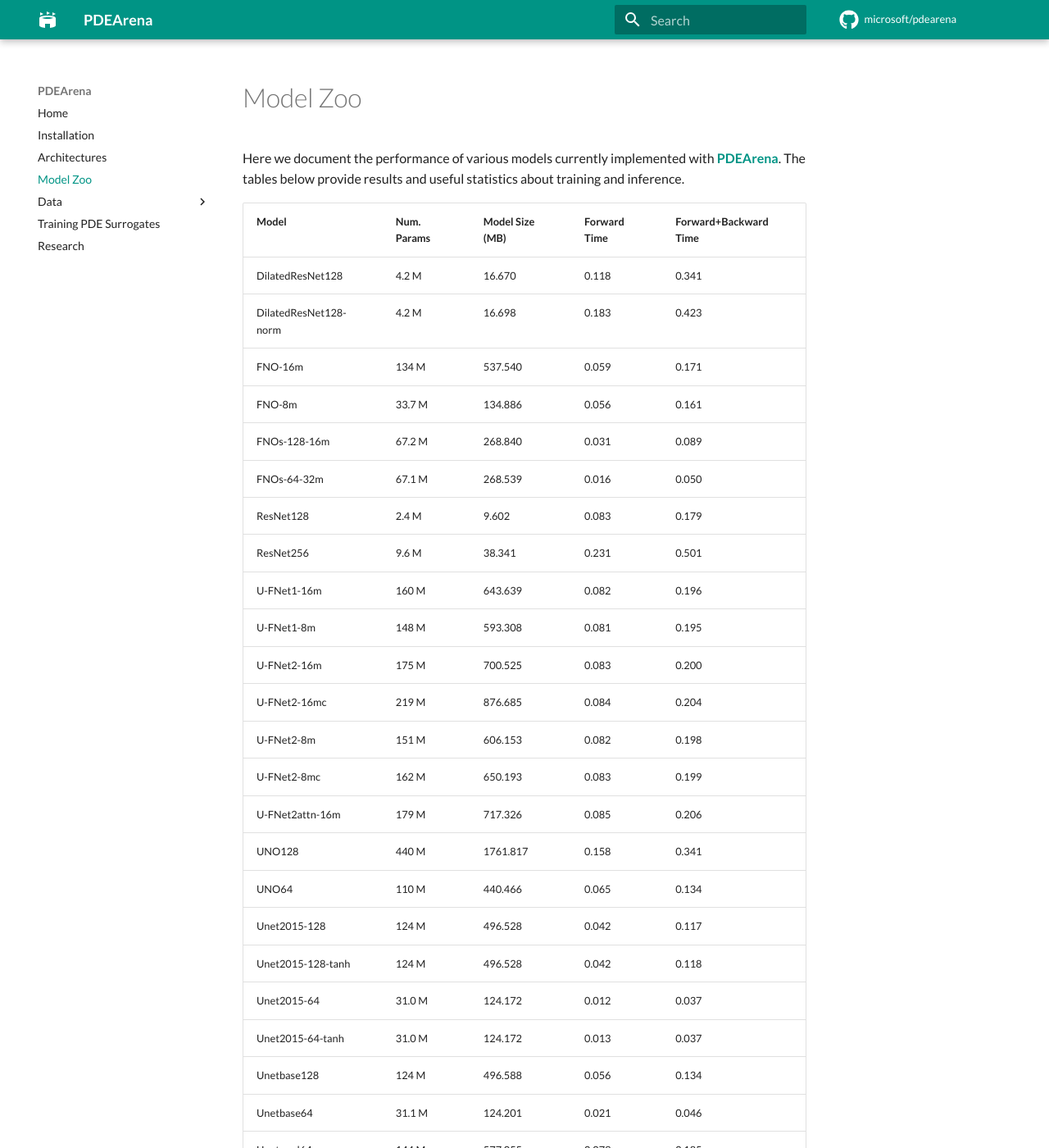
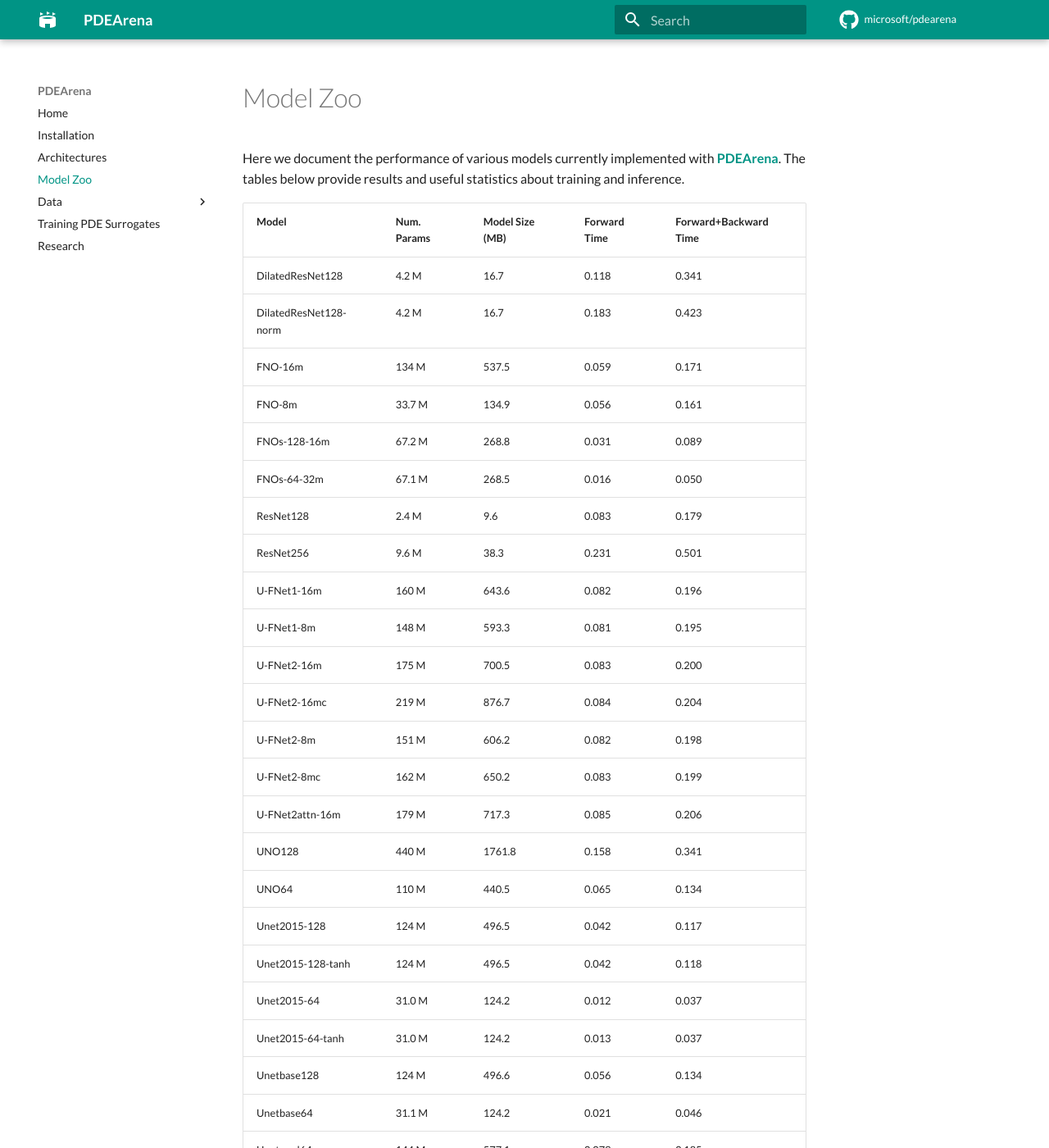
Before and after one commit to pdearena/pdearena, an MkDocs documentation site: the page built from docs/modelzoo.md, in a window 1280 px wide and 1400 px high. Shown: the whole window at 82% size. Built offline with MkDocs 1.6.1 and Material for MkDocs 9.7.7, drawn with Linux system fonts in a browser that asks for light colours; comment, search, counter and statistics services are not loaded; some of the changed text lies outside the part shown.

Commit message:
less precision

```diff
--- a/docs/generate_modelzoo.py
+++ b/docs/generate_modelzoo.py
@@ -23,7 +23,7 @@ def get_data_from_json(file):
 
 def get_model_zoo_table_row(name, num_params, model_size, fwd_time, fwd_bwd_time):
     """make modelzoo.md table row"""
-    return f"| {name} | {get_human_readable_count(num_params)} | {model_size:.3f} | {fwd_time:.3f} | {fwd_bwd_time:.3f} |"
+    return f"| {name} | {get_human_readable_count(num_params)} | {model_size:.1f} | {fwd_time:.3f} | {fwd_bwd_time:.3f} |"
 
 def main(outfile):
     """make modelzoo.md table"""
--- a/docs/modelzoo.md
+++ b/docs/modelzoo.md
@@ -8,31 +8,31 @@ The tables below provide results and useful statistics about training and infere
 
 | Model | Num. Params | Model Size (MB) | Forward Time | Forward+Backward Time |
 | --- | --- | --- | --- | --- |
-| DilatedResNet128 | 4.2 M | 16.670 | 0.118 | 0.341 |
-| DilatedResNet128-norm | 4.2 M | 16.698 | 0.183 | 0.423 |
-| FNO-16m | 134 M | 537.540 | 0.059 | 0.171 |
-| FNO-8m | 33.7 M | 134.886 | 0.056 | 0.161 |
-| FNOs-128-16m | 67.2 M | 268.840 | 0.031 | 0.089 |
-| FNOs-64-32m | 67.1 M | 268.539 | 0.016 | 0.050 |
-| ResNet128 | 2.4 M | 9.602 | 0.083 | 0.179 |
-| ResNet256 | 9.6 M | 38.341 | 0.231 | 0.501 |
-| U-FNet1-16m | 160 M | 643.639 | 0.082 | 0.196 |
-| U-FNet1-8m | 148 M | 593.308 | 0.081 | 0.195 |
-| U-FNet2-16m | 175 M | 700.525 | 0.083 | 0.200 |
-| U-FNet2-16mc | 219 M | 876.685 | 0.084 | 0.204 |
-| U-FNet2-8m | 151 M | 606.153 | 0.082 | 0.198 |
-| U-FNet2-8mc | 162 M | 650.193 | 0.083 | 0.199 |
-| U-FNet2attn-16m | 179 M | 717.326 | 0.085 | 0.206 |
-| UNO128 | 440 M | 1761.817 | 0.158 | 0.341 |
-| UNO64 | 110 M | 440.466 | 0.065 | 0.134 |
-| Unet2015-128 | 124 M | 496.528 | 0.042 | 0.117 |
-| Unet2015-128-tanh | 124 M | 496.528 | 0.042 | 0.118 |
-| Unet2015-64 | 31.0 M | 124.172 | 0.012 | 0.037 |
-| Unet2015-64-tanh | 31.0 M | 124.172 | 0.013 | 0.037 |
-| Unetbase128 | 124 M | 496.588 | 0.056 | 0.134 |
-| Unetbase64 | 31.1 M | 124.201 | 0.021 | 0.046 |
-| Unetmod64 | 144 M | 577.055 | 0.079 | 0.185 |
-| Unetmodattn64 | 148 M | 593.857 | 0.081 | 0.192 |
+| DilatedResNet128 | 4.2 M | 16.7 | 0.118 | 0.341 |
+| DilatedResNet128-norm | 4.2 M | 16.7 | 0.183 | 0.423 |
+| FNO-16m | 134 M | 537.5 | 0.059 | 0.171 |
+| FNO-8m | 33.7 M | 134.9 | 0.056 | 0.161 |
+| FNOs-128-16m | 67.2 M | 268.8 | 0.031 | 0.089 |
+| FNOs-64-32m | 67.1 M | 268.5 | 0.016 | 0.050 |
+| ResNet128 | 2.4 M | 9.6 | 0.083 | 0.179 |
+| ResNet256 | 9.6 M | 38.3 | 0.231 | 0.501 |
+| U-FNet1-16m | 160 M | 643.6 | 0.082 | 0.196 |
+| U-FNet1-8m | 148 M | 593.3 | 0.081 | 0.195 |
+| U-FNet2-16m | 175 M | 700.5 | 0.083 | 0.200 |
+| U-FNet2-16mc | 219 M | 876.7 | 0.084 | 0.204 |
+| U-FNet2-8m | 151 M | 606.2 | 0.082 | 0.198 |
+| U-FNet2-8mc | 162 M | 650.2 | 0.083 | 0.199 |
+| U-FNet2attn-16m | 179 M | 717.3 | 0.085 | 0.206 |
+| UNO128 | 440 M | 1761.8 | 0.158 | 0.341 |
+| UNO64 | 110 M | 440.5 | 0.065 | 0.134 |
+| Unet2015-128 | 124 M | 496.5 | 0.042 | 0.117 |
+| Unet2015-128-tanh | 124 M | 496.5 | 0.042 | 0.118 |
+| Unet2015-64 | 31.0 M | 124.2 | 0.012 | 0.037 |
+| Unet2015-64-tanh | 31.0 M | 124.2 | 0.013 | 0.037 |
+| Unetbase128 | 124 M | 496.6 | 0.056 | 0.134 |
+| Unetbase64 | 31.1 M | 124.2 | 0.021 | 0.046 |
+| Unetmod64 | 144 M | 577.1 | 0.079 | 0.185 |
+| Unetmodattn64 | 148 M | 593.9 | 0.081 | 0.192 |
 
 - **Date Created**: 2022-11-02 02:59:04.403905
 - **GPU**: Tesla V100-PCIE-16GB
```
